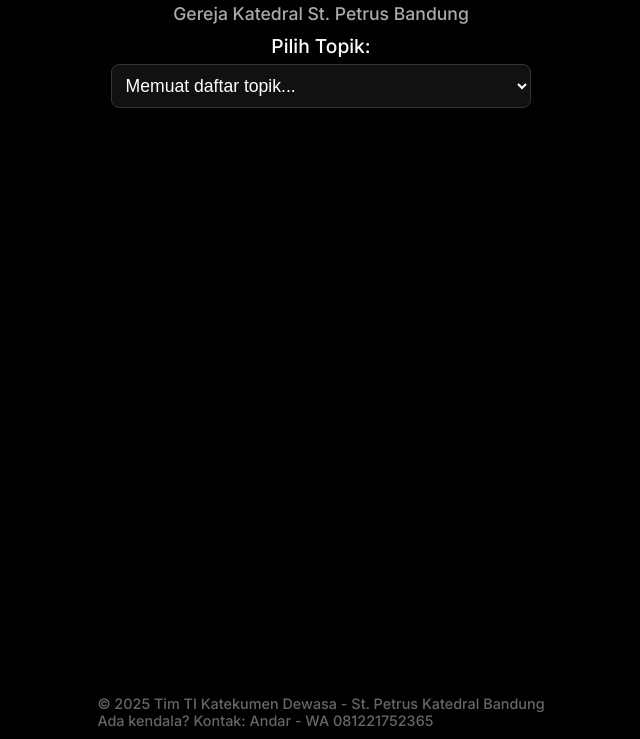
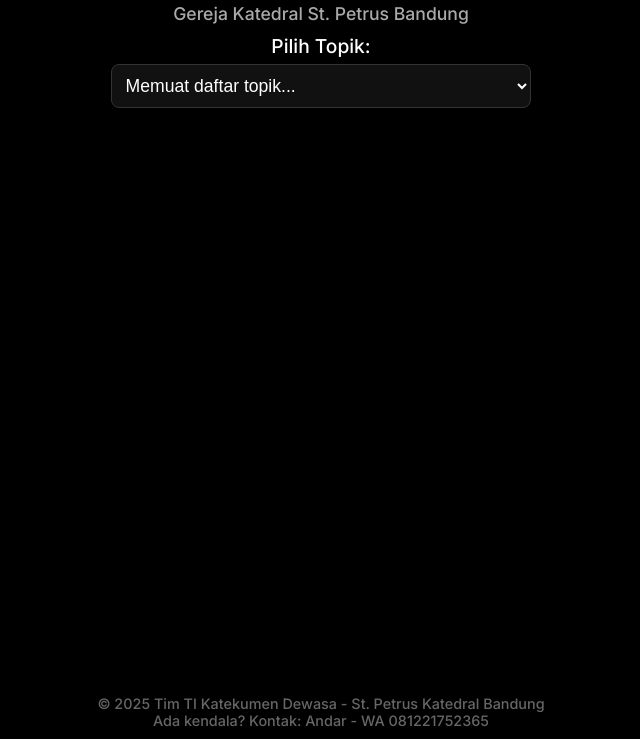
Before and after one commit to ojeeeeedev/absensikatekumen, a plain HTML site: page index.html in a window 1280 px wide. Shown: the part 61-800 px from the top of the page, without its empty margins (319-959 px from the left). Drawn offline with Linux system fonts and the light colour scheme; a script that the page names is missing.

Commit message:
Center div

```diff
--- a/index.html
+++ b/index.html
@@ -98,8 +98,8 @@
     <div id="reader"></div>
     <div id="status"></div>
 
-    <footer>© 2025 Tim TI Katekumen Dewasa - St. Petrus Katedral Bandung
-	<br>Ada kendala? Kontak: Andar - WA 081221752365 </br> </footer>
+    <footer><center>© 2025 Tim TI Katekumen Dewasa - St. Petrus Katedral Bandung
+	<br>Ada kendala? Kontak: Andar - WA 081221752365 </br></center></footer>
 
     <script>
       const reader = new Html5Qrcode("reader");
```
